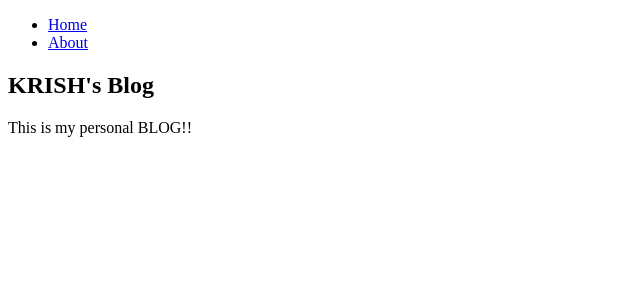
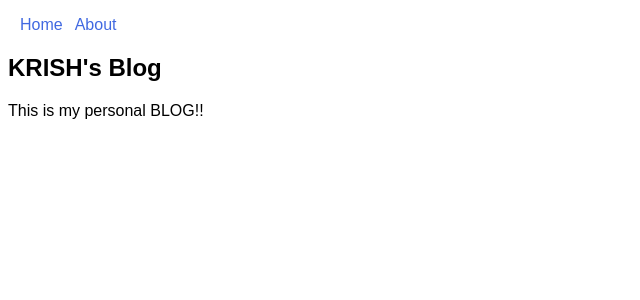
Before and after one commit to KrishnanSriram/mydevportal, a Next.js app: page / in a window 1280 px wide. Shown: the top 300 px of the page, without its empty margins (0-640 px from the left). Built offline with nearby package versions, Linux system fonts and the light colour scheme.

Commit message:
Added styles css file

```diff
--- a/pages/_app.js
+++ b/pages/_app.js
@@ -1,4 +1,5 @@
 import { NavBar } from '../components/NavBar';
+import './../styles/global.css';
 
 const App = ({ Component, pageProps }) => {
   console.log('[App] render');
--- /dev/null
+++ b/styles/global.css
@@ -0,0 +1,23 @@
+body {
+  font-family: Arial, Helvetica, sans-serif;
+}
+
+a {
+  color: royalblue;
+  text-decoration: none;
+}
+
+a:focus,
+a:hover {
+  text-decoration: underline;
+}
+
+ul {
+  list-style-type: none;
+  padding: 0;
+}
+
+li {
+  display: inline;
+  margin-left: 0.75rem;
+}
```
